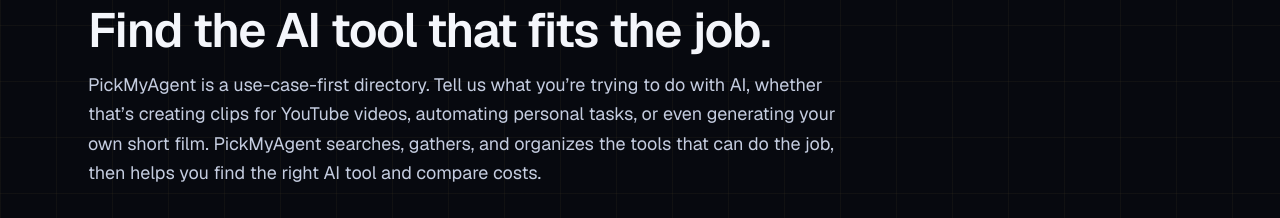
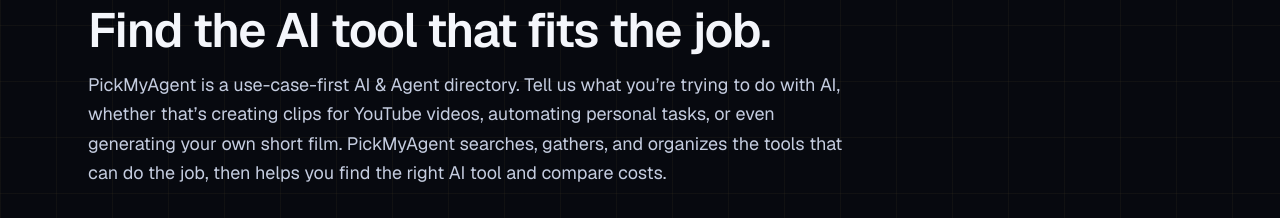
Before and after one commit to pickmyagent/pickmyagent.ai, a Next.js app: page / in a window 1280 px wide. Shown: the part 143-361 px from the top of the page. Built offline with nearby package versions, Linux system fonts and the light colour scheme; no server answers.

Commit message:
Call the homepage directory an AI and agent directory.

```diff
--- a/app/page.tsx
+++ b/app/page.tsx
@@ -46,7 +46,7 @@ export default function HomePage() {
           Find the AI tool that fits the job.
         </h1>
         <p className="mt-4 text-lg leading-relaxed text-muted">
-          PickMyAgent is a use-case-first directory. Tell us what you’re trying
+          PickMyAgent is a use-case-first AI & Agent directory. Tell us what you’re trying
           to do with AI, whether that’s creating clips for YouTube videos,
           automating personal tasks, or even generating your own short film.
           PickMyAgent searches, gathers, and organizes the tools that can do the
```
